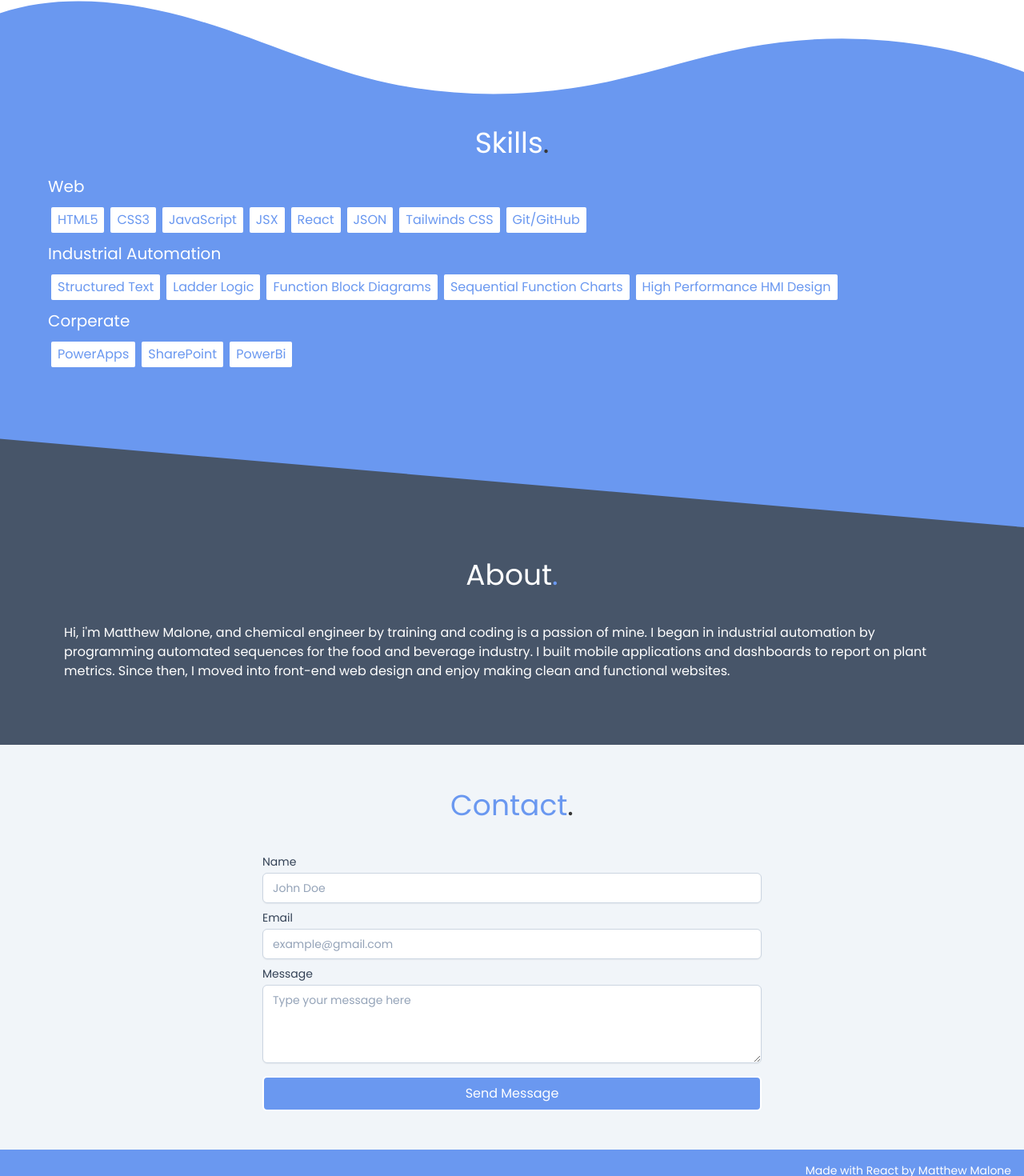
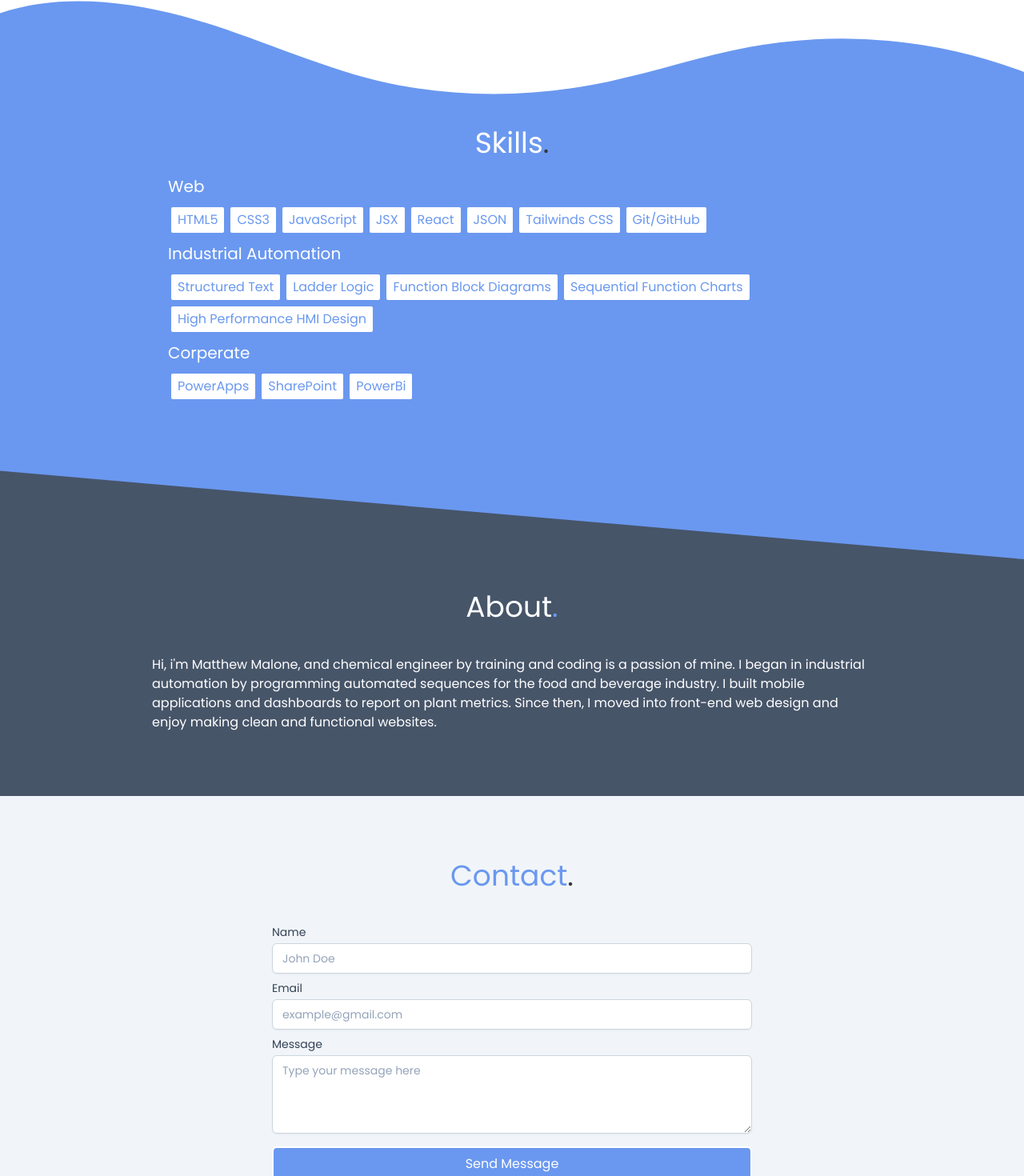
Before and after one commit to mama4294/portfolio, a React (Create React App) app: page / in a window 1280 px wide. Shown: the part 1160-2630 px from the top of the page at 80% size. Built offline with nearby package versions, Linux system fonts and the light colour scheme.

Commit message:
modifies css for better view on large screens

```diff
--- a/src/routes/About.jsx
+++ b/src/routes/About.jsx
@@ -2,10 +2,12 @@
 export const About = () => {
   return (
     <section className="p-10 bg-dark" id="about">
+      <div className="md:w-9/12 m-auto">
             <h1 className="text-white text-4xl text-center">About<span className="text-primary">.</span></h1>
-            <div className="m-10">
+            <div className="my-10">
               <p className="text-white">Hi, i'm Matthew Malone, and chemical engineer by training and coding is a passion of mine. I began in industrial automation by programming automated sequences for the food and beverage industry. I built mobile applications and dashboards to report on plant metrics. Since then, I moved into front-end web design and enjoy making clean and functional websites.</p>
             </div>
+      </div>
     </section>
   )
 }
--- a/src/routes/Contact.jsx
+++ b/src/routes/Contact.jsx
@@ -28,7 +28,7 @@ const {name, email, message} = formFields;
 
 
     return(
-        <section className="bg-light p-4 pb-10" id="contact">
+        <section className="bg-light p-10" id="contact">
             <div className="py-10">
                 <h1 className="text-primary text-4xl text-center">Contact<span className="text-default">.</span></h1>
             </div>
--- a/src/routes/Skills.jsx
+++ b/src/routes/Skills.jsx
@@ -3,7 +3,7 @@ export const Skills = () => {
   return (
     <section className="bg-primary p-10" id="skills">
         <h1 className="text-white text-4xl text-center">Skills<span className="text-default">.</span></h1>
-        <div className="md:p-5">
+        <div className="md:p-5 md:w-9/12 m-auto">
           <SkillHeader>Web</SkillHeader>
           <SkillList>
             <SkillItem>HTML5</SkillItem>
```
